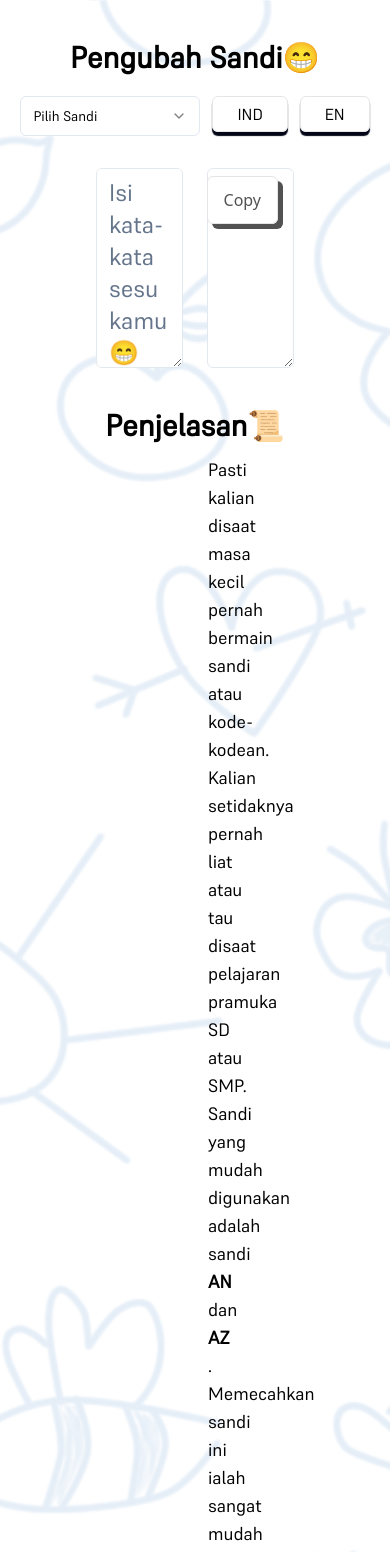
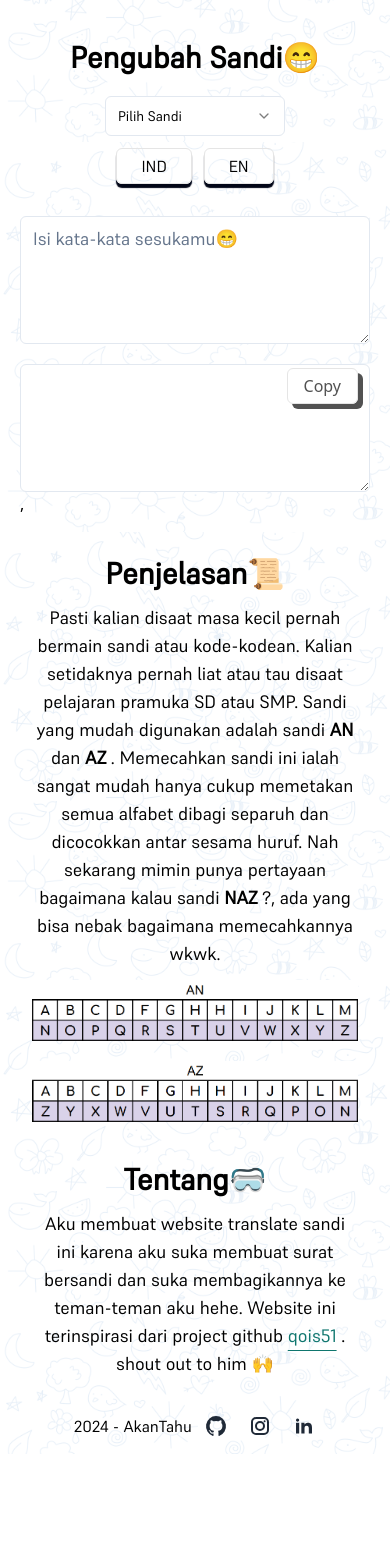
Before and after one commit to AkanTahu/naz-project, a React (Vite) app: page / in a window 390 px wide. Shown: the top 1552 px of the page. After the commit the page ends 1454 px from the top, so only its background shows below. Built offline with nearby package versions, Linux system fonts and the light colour scheme.

Commit message:
feature: responsive
lesgo deploy :D

```diff
--- a/src/App.jsx
+++ b/src/App.jsx
@@ -13,7 +13,7 @@ export default function App() {
 
 
   return (
-    <div className="relative min-h-screen bg-cover bg-center bg-[url('/public/doodle.jpg')]">
+    <div className="relative min-h-screen bg-contain md:bg-cover bg-center bg-[url('/public/doodle.jpg')]">
       <div className="absolute inset-0 bg-white bg-opacity-85"></div>
 
       <div className="relative">
--- a/src/components/ui/textarea2.jsx
+++ b/src/components/ui/textarea2.jsx
@@ -1,8 +1,6 @@
 import React, { useState } from "react";
 import { Terminal } from "lucide-react";
 import { cn } from "@/lib/utils";
-import { ToastContainer, toast } from "react-toastify";
-import "react-toastify/dist/ReactToastify.css";
 // import { motion } from "framer-motion"
 // import { Alert, AlertDescription, AlertTitle } from "@/components/ui/alert";
 
@@ -27,19 +25,6 @@ const Textarea2 = React.forwardRef(({ className, output }, ref) => {
         type="text"
         placeholder={output}
       />
-      <button
-        className="absolute group inline-flex h-12 items-center right-28 overflow-hidden rounded-md border border-neutral-200 bg-transparent px-4 mt-2 font-medium text-neutral-600 transition-all duration-100 [box-shadow:5px_5px_rgb(82_82_82)] active:translate-x-[3px] active:translate-y-[3px] active:[box-shadow:0px_0px_rgb(82_82_82)]"
-        onClick={() => {
-          navigator.clipboard.writeText(output),
-          toast('Tersalin 😄selamat menyalin 😎',{
-            autoClose: 2000,
-            hideProgressBar: true,
-          });
-        }}
-      >
-        Copy
-      </button>
-      <ToastContainer/>
     </>
   );
 });
--- a/src/materials/Explanation.jsx
+++ b/src/materials/Explanation.jsx
@@ -9,7 +9,7 @@ export default function Explanation(props) {
           <h1 className="text-3xl font-supreme font-black text-center">
             Penjelasan📜
           </h1>
-          <h3 className="font-supreme mt-3 text-lg px-44 text-center">
+          <h3 className="font-supreme mt-3 text-lg px-[2px] md:px-30 lg:px-32 text-center">
             Pasti kalian disaat masa kecil pernah bermain sandi atau
             kode-kodean. Kalian setidaknya pernah liat atau tau disaat pelajaran
             pramuka SD atau SMP. Sandi yang mudah digunakan adalah sandi{" "}
@@ -20,14 +20,22 @@ export default function Explanation(props) {
             bagaimana kalau sandi <span className="font-black">NAZ</span> ?, ada
             yang bisa nebak bagaimana memecahkannya wkwk.
           </h3>
-          <div className="flex justify-center mt-3 mb-10">
-            <img src="../public/AN.png" alt="" className="w-2/5 mr-2" />
-            <img src="../public/AZ.png" alt="" className="w-2/5 ml-2" />
+          <div className="grid justify-items-center static md:flex md:justify-center mt-3 mb-10">
+            <img
+              src="../public/AN.png"
+              alt=""
+              className="w-full md:w-2/5 mr-0 mr:mr-2"
+            />
+            <img
+              src="../public/AZ.png"
+              alt=""
+              className="w-full md:w-2/5 ml-0 md:ml-2 mt-5 md:mt-0"
+            />
           </div>
           <h1 className="text-3xl font-supreme font-black text-center">
             Tentang🥽
           </h1>
-          <h3 className="font-supreme mt-3 text-lg px-44 text-center">
+          <h3 className="font-supreme mt-3 text-lg px-[2px] md:px-30 lg:px-32 text-center">
             Aku membuat website translate sandi ini karena aku suka membuat
             surat bersandi dan suka membagikannya ke teman-teman aku hehe.
             Website ini terinspirasi dari project github{" "}
@@ -47,7 +55,7 @@ export default function Explanation(props) {
           <h1 className="text-3xl font-supreme font-black text-center">
             Explanation📜
           </h1>
-          <h3 className="font-supreme mt-3 text-lg px-44 text-center">
+          <h3 className="font-supreme mt-3 text-lg px-[2px] md:px-30 lg:px-32 text-center">
             Surely you have played ciphers or codes as a child. You have at
             least seen or know during elementary or junior high scout lessons.
             Codes that are easy to use are{" "}
@@ -58,14 +66,22 @@ export default function Explanation(props) {
             <span className="font-black">NAZ</span> ?,anyone can guess how to
             solve it haha.
           </h3>
-          <div className="flex justify-center mt-3 mb-10">
-            <img src="../public/AN.png" alt="" className="w-2/5 mr-2" />
-            <img src="../public/AZ.png" alt="" className="w-2/5 ml-2" />
+          <div className="grid justify-items-center static md:flex md:justify-center mt-3 mb-10">
+            <img
+              src="../public/AN.png"
+              alt=""
+              className="w-full md:w-2/5 mr-0 mr:mr-2"
+            />
+            <img
+              src="../public/AZ.png"
+              alt=""
+              className="w-full md:w-2/5 ml-0 md:ml-2 mt-5 md:mt-0"
+            />
           </div>
           <h1 className="text-3xl font-supreme font-black text-center">
             About🥽
           </h1>
-          <h3 className="font-supreme mt-3 text-lg px-44 text-center">
+          <h3 className="font-supreme mt-3 text-lg px-[2px] md:px-30 lg:px-32 text-center">
             I created this code translation website because I like to make
             encrypted letters and like to share them with my friends hehe. This
             website was inspired by the github project{" "}
--- a/src/materials/Header.jsx
+++ b/src/materials/Header.jsx
@@ -12,7 +12,7 @@ export default function Header(props) {
     } else {
       return (
         <h1 className="text-3xl font-supreme font-black text-center">
-          Translate Code😁
+          Code Translator😁
         </h1>
       )
     }
--- a/src/materials/Translate.jsx
+++ b/src/materials/Translate.jsx
@@ -10,6 +10,8 @@ import {
   SelectTrigger,
   SelectValue,
 } from "@/components/ui/select";
+import { ToastContainer, toast } from "react-toastify";
+import "react-toastify/dist/ReactToastify.css";
 
 export default function Translate({ onHandleLang, ...props }) {
   const [text, setText] = useState("");
@@ -72,14 +74,50 @@ export default function Translate({ onHandleLang, ...props }) {
       } else {
         return <SelectValue placeholder="Select Code" />;
       }
-    } catch (error) {
+    } catch (error) {}
+  }
 
-    }
+  function toastLang() {
+    try {
+      if (props.changeLang == "1") {
+        return (
+          <button
+            className="absolute  inline-flex h-9 md:h-12 items-center top-[360px] md:top-[170px] right-8 md:right-28 overflow-hidden rounded-md border border-neutral-200 bg-transparent px-4 mt-2 font-medium text-neutral-600 transition-all duration-100 [box-shadow:5px_5px_rgb(82_82_82)] active:translate-x-[3px] active:translate-y-[3px] active:[box-shadow:0px_0px_rgb(82_82_82)]"
+            onClick={() => {
+              navigator.clipboard.writeText(outputText),
+                toast("Tersalin 😄selamat menyalin 😎", {
+                  autoClose: 2000,
+                  hideProgressBar: true,
+                  position: "top-center",
+                });
+            }}
+          >
+            Copy
+          </button>
+        );
+      } else {
+        return (
+          <button
+            className="absolute  inline-flex h-9 md:h-12 items-center top-[360px] md:top-[170px] right-8 md:right-28 overflow-hidden rounded-md border border-neutral-200 bg-transparent px-4 mt-2 font-medium text-neutral-600 transition-all duration-100 [box-shadow:5px_5px_rgb(82_82_82)] active:translate-x-[3px] active:translate-y-[3px] active:[box-shadow:0px_0px_rgb(82_82_82)]"
+            onClick={() => {
+              navigator.clipboard.writeText(outputText),
+                toast("Copied 😄happy copying 😎", {
+                  autoClose: 2000,
+                  hideProgressBar: true,
+                  position: "top-center",
+                });
+            }}
+          >
+            Copy
+          </button>
+        );
+      }
+    } catch (error) {}
   }
 
   return (
     <>
-      <div className="font-supreme justify-center flex mt-5">
+      <div className="font-supreme grid justify-items-center md:justify-center  md:flex mt-5">
         <Select onValueChange={handleChangeOption}>
           <SelectTrigger className="w-[180px]">{isLangSelect()}</SelectTrigger>
           <SelectContent>
@@ -91,7 +129,7 @@ export default function Translate({ onHandleLang, ...props }) {
             </SelectGroup>
           </SelectContent>
         </Select>
-        <div className="flex ml-3 gap-3">
+        <div className="flex ml-0 mt-3  md:mt-0 md:ml-3 gap-3">
           <button
             className="group relative inline-flex h-9 items-center justify-center overflow-hidden rounded-md border border-neutral-200 bg-transparent px-6 font-supreme dark:bg-slate-950  transition-all [box-shadow:0px_4px_1px_#020617] active:translate-y-[2px] active:shadow-none"
             value={"1"}
@@ -110,17 +148,19 @@ export default function Translate({ onHandleLang, ...props }) {
           </button>
         </div>
       </div>
-      <div className="container justify-center flex px-24 mt-8">
+      <div className="container block md:justify-center md:flex px-5 md:px-24 mt-8">
         <Textarea
-          className="mr-3 font-supreme font-medium text-2xl"
+          className="mr-0 md:mr-3 w-full md:w-1/2 min-h-32 md:min-h-52 font-supreme font-medium text-lg md:text-2xl"
           onHandle={handleChange}
           changeLang={props.changeLang}
         />
         <Textarea2
-          className="ml-3 font-supreme font-medium text-2xl"
+          className="mt-5 md:mt-0 ml-0 md:ml-3 w-full md:w-1/2 min-h-32 md:min-h-52 font-supreme font-medium text-2xl"
           output={outputText}
           disabled
         />
+        {toastLang()},
+        <ToastContainer className="w-full text-center md:w-[312px]" />
       </div>
     </>
   );
```
